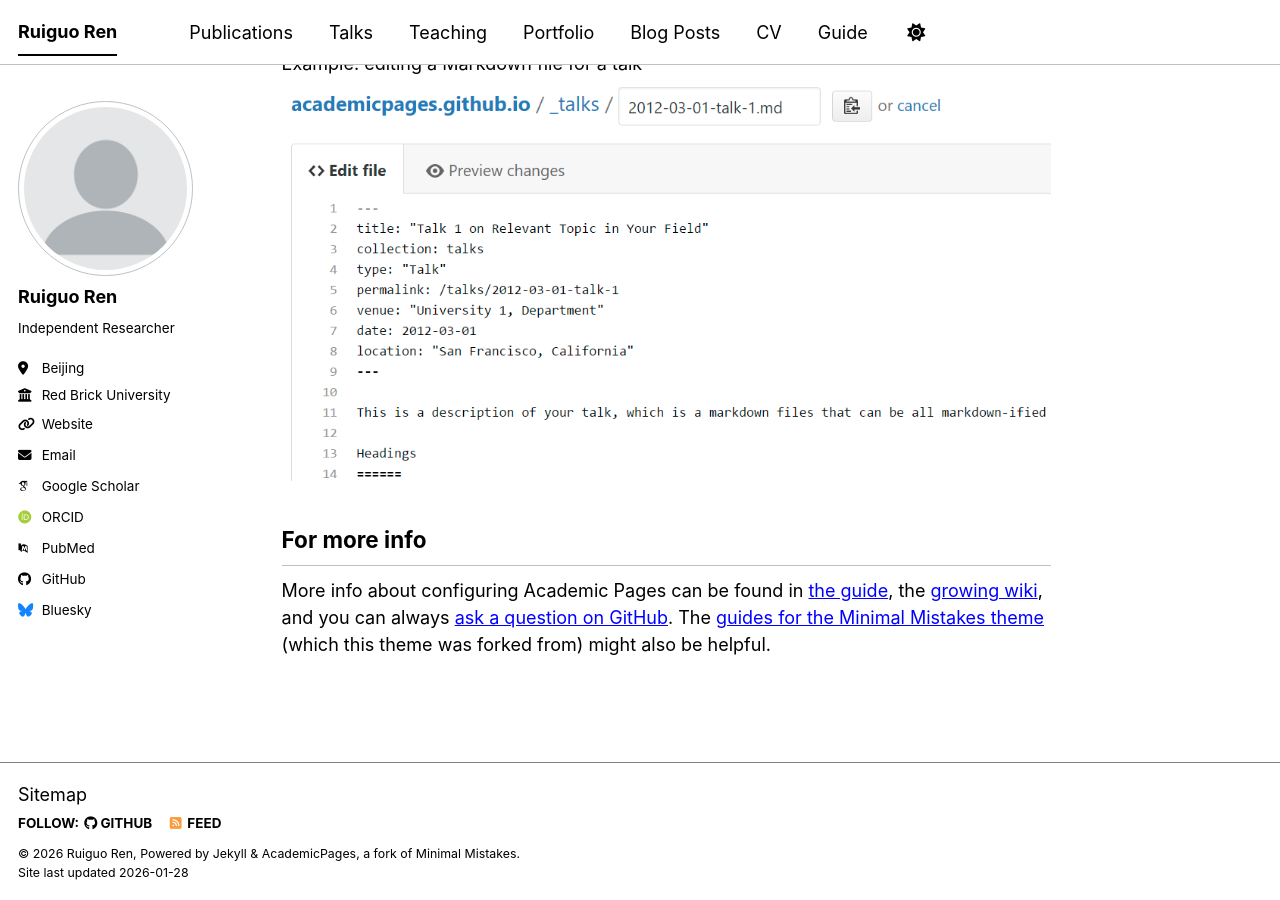
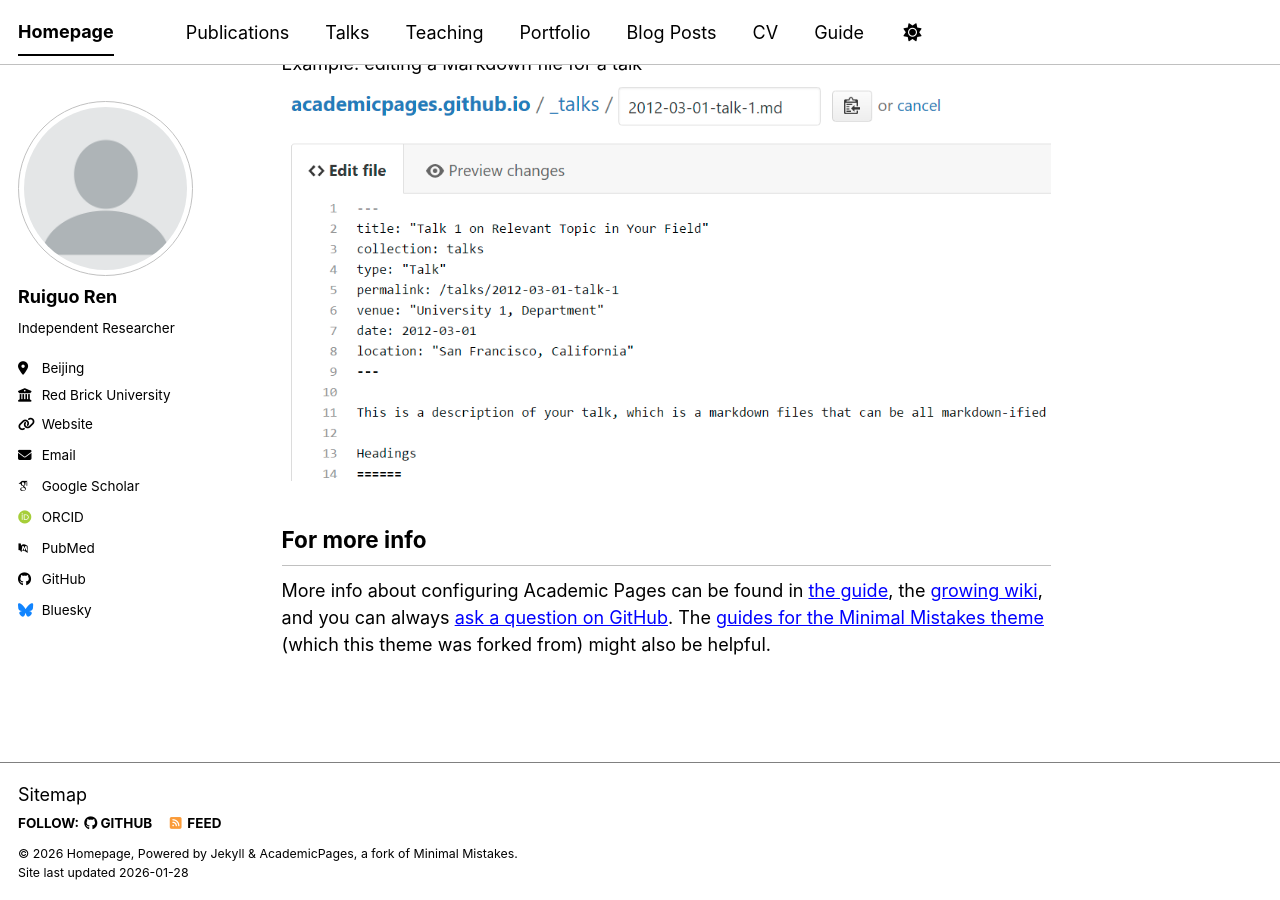
Before and after one commit to rgren-research/rgren-research.github.io, a Jekyll site: the page built from _pages/about.md, in a window 1280 px wide and 900 px high, scrolled down 2720 px. Built offline with Jekyll 4.4.1, drawn with Linux system fonts in a browser that asks for light colours; some web fonts are replaced; a script bundle is joined from its source files by our own code; library files that are not in the unit come from our copies.

Commit message:
Update _config.yml

```diff
--- a/_config.yml
+++ b/_config.yml
@@ -9,9 +9,9 @@
 # Basic Site Settings
 locale                   : "en-US"
 site_theme               : "contrast" # The available themes options are "default", "air", "sunrise", "mint", "dirt" and "contrast"
-title                    : "Ruiguo Ren"
+title                    : "Homepage"
 title_separator          : "-"
-name                     : &name "Ruiguo Ren"
+name                     : &name "Homepage"
 description              : &description "Independent Researcher"   # Update this with a general description of your site, this is the default if not overridden by a page
 url                      : https://rgren-research.github.io # The base hostname & protocol for your site e.g. "https://[your GitHub username].github.io",
                                                            # or if you already have some other page hosted on Github then use "https://[your GitHub username].github.io/[Your Repo Name]"
```
